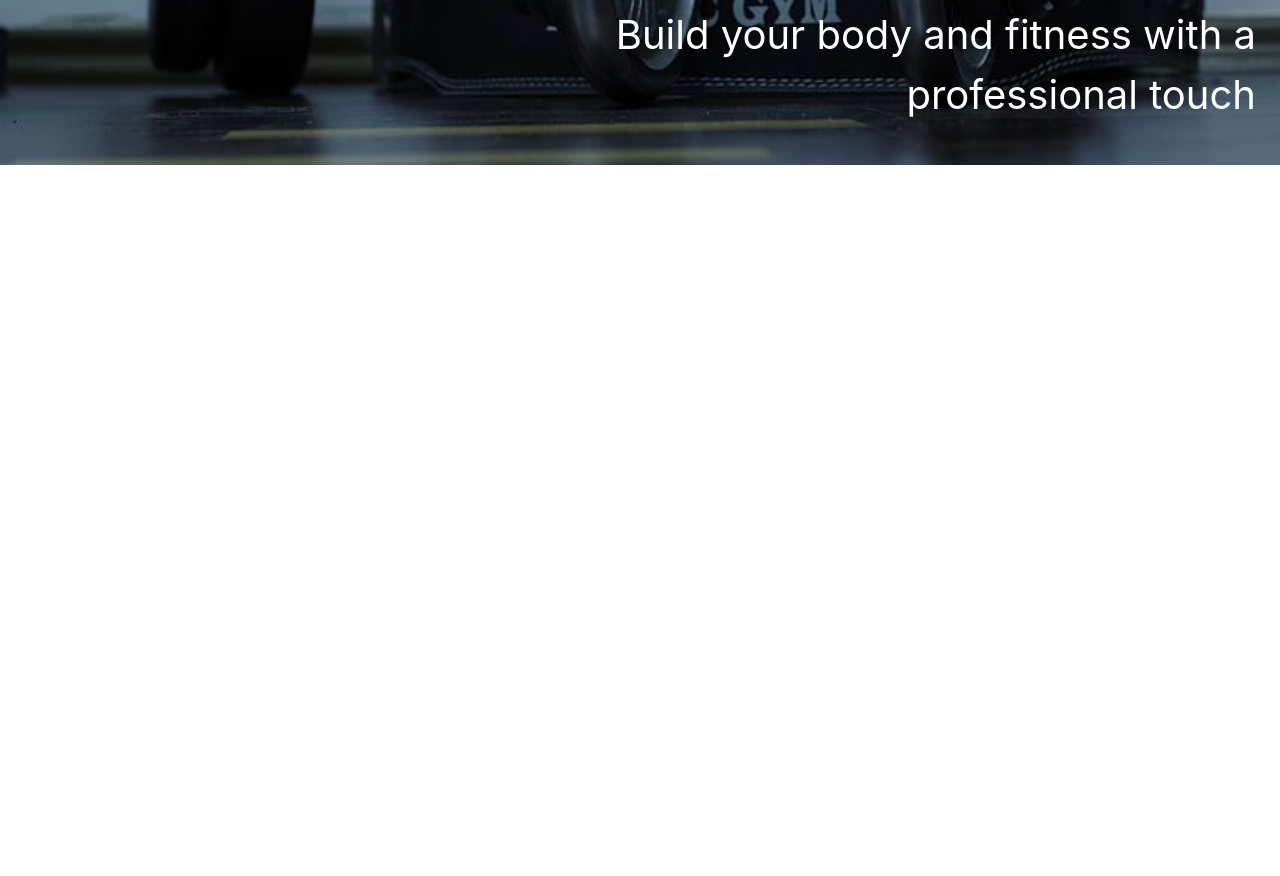
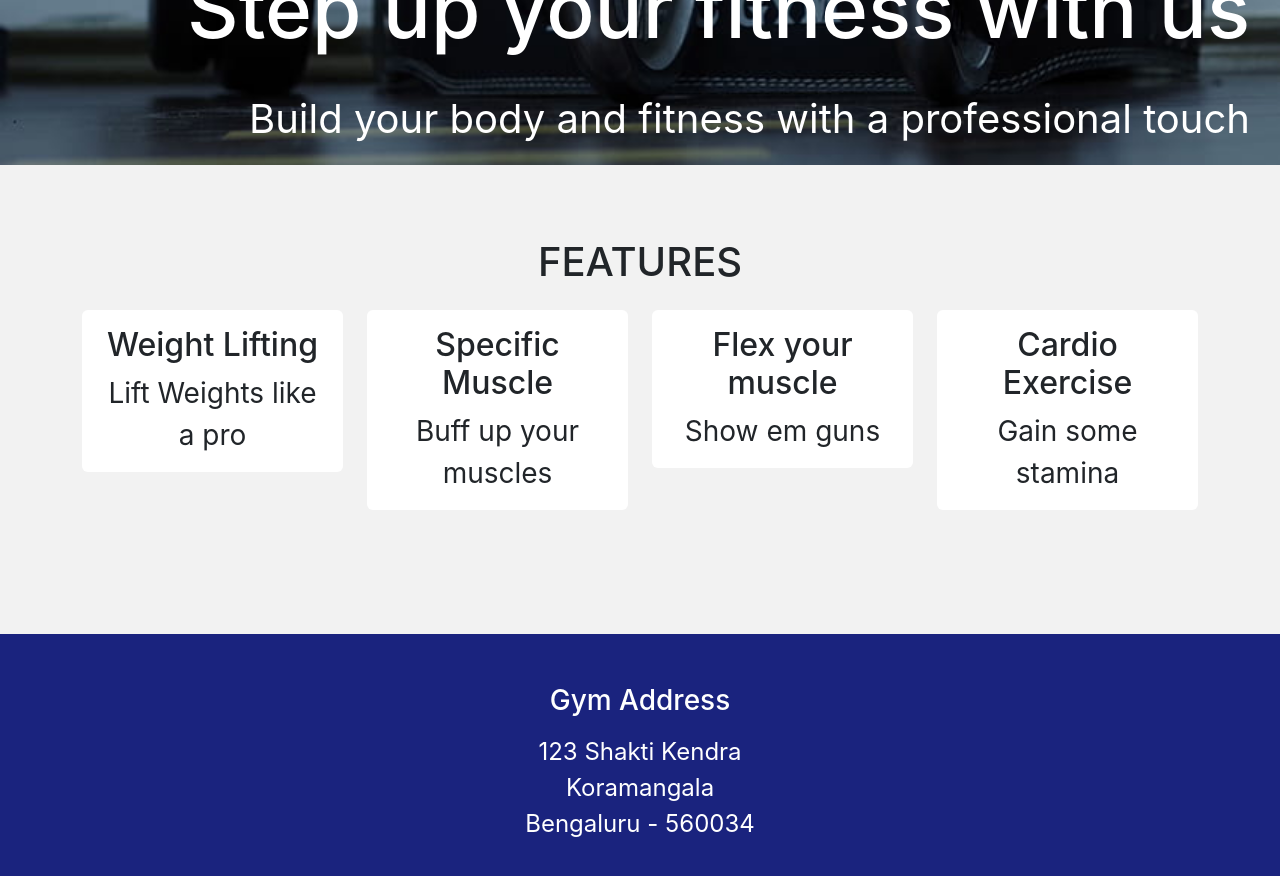
Before and after one commit to raosam23/Gym-React, a React (Create React App) app: page / in a window 1280 px wide. Shown: the part 460-1336 px from the top of the page. Before the commit the page ends 800 px from the top, so only its background shows below. Built offline with nearby package versions, Linux system fonts and the light colour scheme.

Commit message:
Have Homepage

```diff
--- /dev/null
+++ b/src/components/Features.jsx
@@ -0,0 +1,60 @@
+import React from "react";
+
+export default function FeaturesSection() {
+  const containerStyle = {
+    backgroundColor: "#f2f2f2",
+    paddingTop: 100,
+    paddingBottom: 100,
+    display: "flex",
+    alignItems: "center",
+    justifyContent: "center",
+    marginTop: 0,
+    marginBottom: 0, // Set marginBottom to 0 to remove the margin
+  };
+
+  const contentStyle = {
+    margin: "0 -15px",
+  };
+
+  return (
+    <div className="container-fluid mt-5" style={containerStyle}>
+      <div className="container" style={contentStyle}>
+        <h2 className="text-center fs-1">FEATURES</h2>
+        <div className="row justify-content-center my-4">
+          <div className="col">
+            <div className="card border-0">
+              <div className="card-body">
+                <h5 className="card-title fs-2">Weight Lifting</h5>
+                <p className="card-text fs-3">Lift Weights like a pro</p>
+              </div>
+            </div>
+          </div>
+          <div className="col">
+            <div className="card border-0">
+              <div className="card-body">
+                <h5 className="card-title fs-2">Specific Muscle</h5>
+                <p className="card-text fs-3">Buff up your muscles</p>
+              </div>
+            </div>
+          </div>
+          <div className="col">
+            <div className="card border-0">
+              <div className="card-body">
+                <h5 className="card-title fs-2">Flex your muscle</h5>
+                <p className="card-text fs-3">Show em guns</p>
+              </div>
+            </div>
+          </div>
+          <div className="col">
+            <div className="card border-0">
+              <div className="card-body">
+                <h5 className="card-title fs-2">Cardio Exercise</h5>
+                <p className="card-text fs-3">Gain some stamina</p>
+              </div>
+            </div>
+          </div>
+        </div>
+      </div>
+    </div>
+  );
+}
--- a/src/components/FirstCard.jsx
+++ b/src/components/FirstCard.jsx
@@ -2,11 +2,24 @@ import React from 'react';
 import MyImage from '../assets/desktop-wallpaper-dumbbells-gym-weight-disks-dual-wide-background-fitness-weights.jpg';
 
 export default function FirstCard() {
+  const cardStyle = {
+    position: 'relative',
+    marginBottom: '-75px', // Adjust this value to match the paddingBottom in FeaturesSection component
+  };
+
+  const contentStyle = {
+    position: 'absolute',
+    bottom: '0',
+    right: '0',
+    padding: '0 30px', // Adjust the padding as needed
+    textAlign: 'right',
+  };
+
   return (
-    <div className="position-relative">
+    <div style={cardStyle}>
       <img src={MyImage} className="img-fluid w-100" alt="Fitness" />
 
-      <div className="position-absolute bottom-0 end-0 pe-4 pb-4 text-end" style={{ padding: '0 30%' }}>
+      <div style={contentStyle}>
         <h2 className="text-white" style={{ fontSize: '5rem', marginBottom: '2rem' }}>
           Step up your fitness with us
         </h2>
--- /dev/null
+++ b/src/components/GymAddress.jsx
@@ -0,0 +1,19 @@
+import React from 'react';
+
+export default function GymAddress() {
+  const addressStyle = {
+    backgroundColor: '#1a237e',
+    color: '#fff',
+    padding: '50px',
+    marginTop: '0',
+    marginBottom: '0',
+    fontSize: '1.5rem',
+  };
+
+  return (
+    <div className="text-center mt-0" style={addressStyle}>
+      <h3 style={{ marginBottom: '1rem' }}>Gym Address</h3>
+      <p style={{ marginBottom: '1rem' }}>123 Shakti Kendra <br /> Koramangala <br /> Bengaluru - 560034</p>
+    </div>
+  );
+}
--- a/src/components/Home.jsx
+++ b/src/components/Home.jsx
@@ -1,10 +1,14 @@
 import React from 'react'
 import FirstCard from './FirstCard'
+import Features from './Features'
+import GymAddress from './GymAddress'
 
 export default function () {
   return (
     <div>
         <FirstCard />
+        <Features />
+        <GymAddress />
     </div>
   )
 }
```
